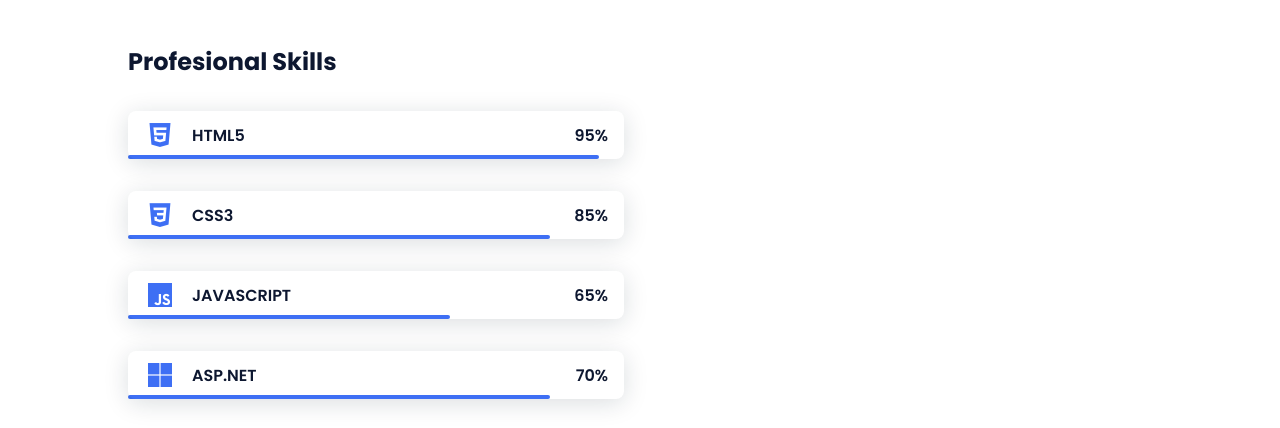
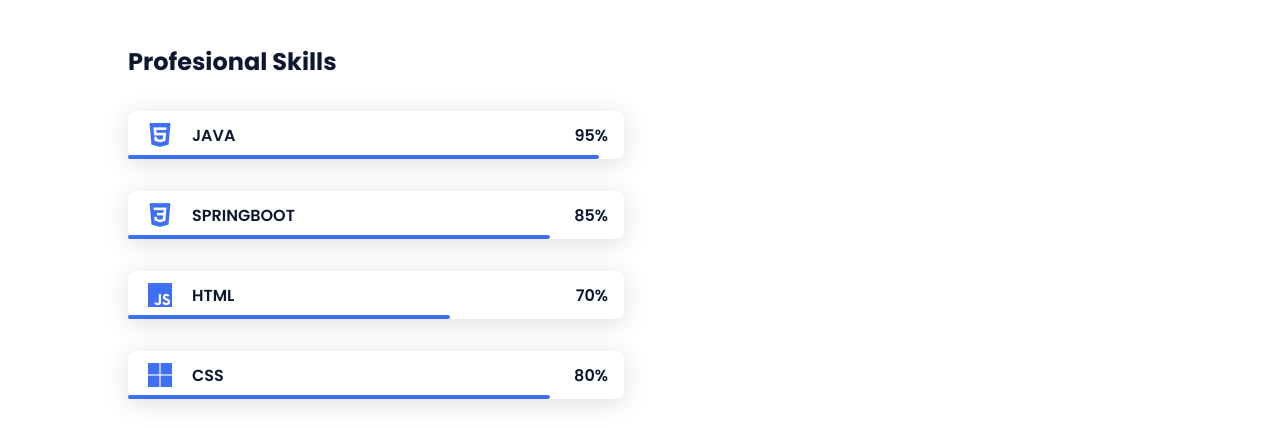
Before and after one commit to EmbedCode-Tech/myportfolio, a plain HTML site: page index.html in a window 1280 px wide. Shown: the part 1840-2268 px from the top of the page. Drawn offline with nearby package versions, Linux system fonts and the light colour scheme.

Commit message:
Update index.html

```diff
--- a/index.html
+++ b/index.html
@@ -95,7 +95,7 @@ I am continuously striving to expand my knowledge and take on new challenges in
                         <div class="skills__data">
                             <div class="skills__names">
                                 <i class='bx bxl-html5 skills__icon'></i>
-                                <span class="skills__name">HTML5</span>
+                                <span class="skills__name">JAVA</span>
                             </div>
                             <div class="skills__bar skills__html">
 
@@ -107,7 +107,7 @@ I am continuously striving to expand my knowledge and take on new challenges in
                         <div class="skills__data">
                             <div class="skills__names">
                                 <i class='bx bxl-css3 skills__icon'></i>
-                                <span class="skills__name">CSS3</span>
+                                <span class="skills__name">SPRINGBOOT</span>
                             </div>
                             <div class="skills__bar skills__css">
 
@@ -119,25 +119,25 @@ I am continuously striving to expand my knowledge and take on new challenges in
                         <div class="skills__data">
                             <div class="skills__names">
                                 <i class='bx bxl-javascript skills__icon' ></i>
-                                <span class="skills__name">JAVASCRIPT</span>
+                                <span class="skills__name">HTML</span>
                             </div>
                             <div class="skills__bar skills__js">
 
                             </div>
                             <div>
-                                <span class="skills__percentage">65%</span>
+                                <span class="skills__percentage">70%</span>
                             </div>
                         </div>
                         <div class="skills__data">
                        <div class="skills__names">
                        <i class='bx bxl-microsoft skills__icon'></i>
-                          <span class="skills__name">ASP.NET</span>
+                          <span class="skills__name">CSS</span>
                       </div>
                           <div class="skills__bar skills__ux">
 
                        </div>
                         <div>
-                             <span class="skills__percentage">70%</span>
+                             <span class="skills__percentage">80%</span>
                        </div>
                        </div>
 
```
